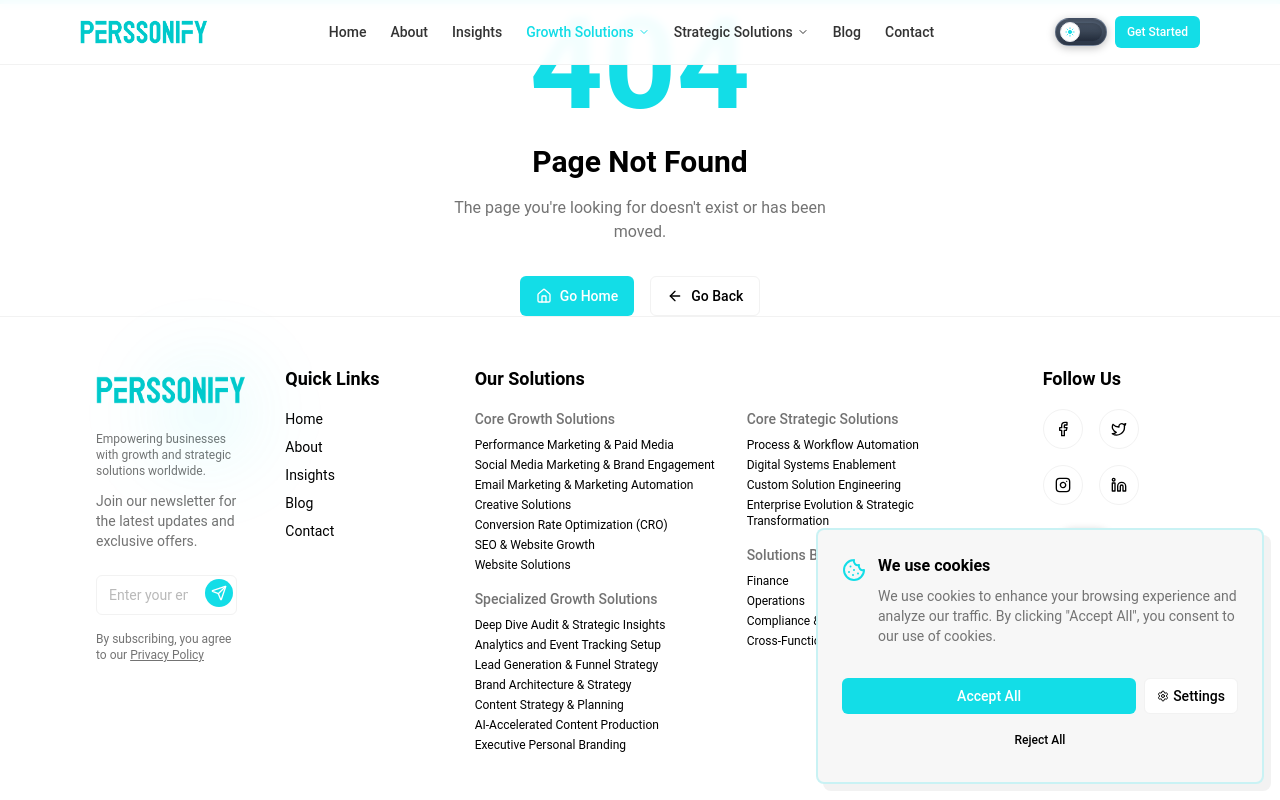
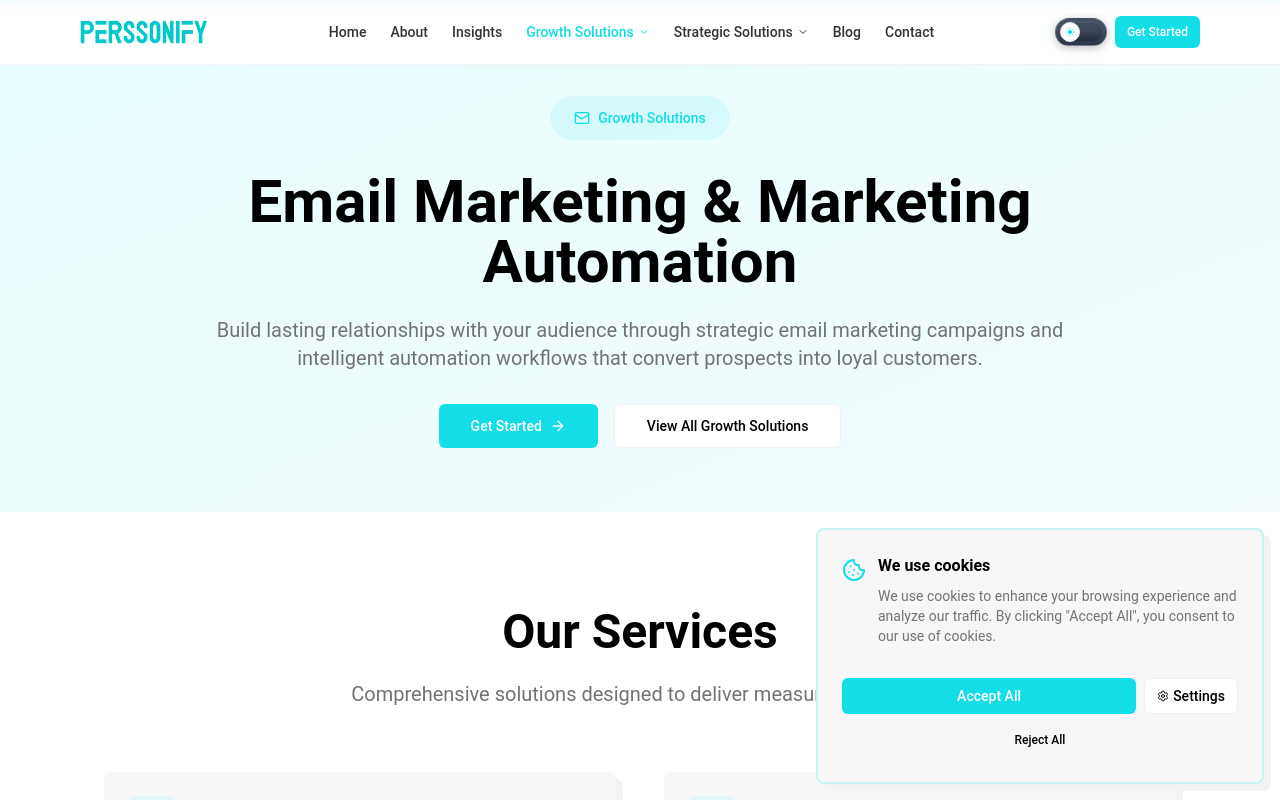
Before and after one commit to maverick-spec/vibrant-page-web-display, a React (Vite) app: page /growth-solutions/email-marketing in a window 1280 px wide. Shown: the top 800 px of the page. Built offline with nearby package versions, Linux system fonts and the light colour scheme.

Commit message:
Add new solution pages and navigation
Implement new solution pages using the template and update navigation links.

```diff
--- a/src/App.tsx
+++ b/src/App.tsx
@@ -36,6 +36,7 @@ import BrandStrategy from './pages/growth-solutions/specialized-growth-solutions
 import ContentStrategy from './pages/growth-solutions/specialized-growth-solutions/ContentStrategy';
 import AIContent from './pages/growth-solutions/specialized-growth-solutions/AIContent';
 import ExecutiveBranding from './pages/growth-solutions/specialized-growth-solutions/ExecutiveBranding';
+import EmailMarketing from './pages/growth-solutions/EmailMarketing';
 
 function App() {
   return (
@@ -64,6 +65,7 @@ function App() {
             <Route path="growth-solutions/performance-marketing" element={<PerformanceMarketing />} />
             <Route path="growth-solutions/seo" element={<SEO />} />
             <Route path="growth-solutions/social-media" element={<SocialMedia />} />
+            <Route path="growth-solutions/email-marketing" element={<EmailMarketing />} />
 
             {/* Specialized Growth Solutions Routes */}
             <Route path="specialized-growth-solutions/analytics-tracking" element={<AnalyticsTracking />} />
--- a/src/pages/GrowthSolutions.tsx
+++ b/src/pages/GrowthSolutions.tsx
@@ -18,7 +18,7 @@ const GrowthSolutions: React.FC = () => {
     icon: Users,
     title: 'Social Media Marketing & Brand Engagement',
     description: 'Build audience, spark action. Comprehensive social media strategies that create meaningful connections and drive engagement across all platforms.',
-    link: '/growth-solutions/social-media-marketing'
+    link: '/growth-solutions/social-media'
   }, {
     icon: Mail,
     title: 'Email Marketing & Marketing Automation',
@@ -38,7 +38,7 @@ const GrowthSolutions: React.FC = () => {
     icon: Search,
     title: 'SEO & Website Growth',
     description: 'Rank higher. Grow faster. Comprehensive SEO strategies that improve your search visibility and drive organic traffic growth.',
-    link: '/growth-solutions/seo-website-growth'
+    link: '/growth-solutions/seo'
   }, {
     icon: Globe,
     title: 'Website Solutions',
--- /dev/null
+++ b/src/pages/growth-solutions/EmailMarketing.tsx
@@ -0,0 +1,45 @@
+
+import React from 'react';
+import { Mail, Target, Users, BarChart } from 'lucide-react';
+import SolutionTemplate from '@/components/templates/SolutionTemplate';
+
+const EmailMarketing: React.FC = () => {
+  const services = [
+    {
+      icon: Mail,
+      title: 'Email Campaign Design',
+      description: 'Beautiful, responsive email templates that drive engagement and reflect your brand perfectly.'
+    },
+    {
+      icon: Target,
+      title: 'Marketing Automation',
+      description: 'Sophisticated automated email sequences that nurture leads and convert prospects into customers.'
+    },
+    {
+      icon: Users,
+      title: 'List Segmentation & Personalization',
+      description: 'Target the right audience with personalized messaging based on behavior and preferences.'
+    },
+    {
+      icon: BarChart,
+      title: 'Performance Analytics',
+      description: 'Comprehensive tracking of opens, clicks, conversions, and ROI to optimize campaign performance.'
+    }
+  ];
+
+  return (
+    <SolutionTemplate
+      category="Growth Solutions"
+      title="Email Marketing & Marketing Automation"
+      description="Build lasting relationships with your audience through strategic email marketing campaigns and intelligent automation workflows that convert prospects into loyal customers."
+      categoryIcon={Mail}
+      services={services}
+      ctaTitle="Ready to Boost Your Email ROI?"
+      ctaDescription="Let's create email campaigns that your audience actually wants to read and engage with."
+      backLink="/growth-solutions"
+      backLinkText="View All Growth Solutions"
+    />
+  );
+};
+
+export default EmailMarketing;
```
